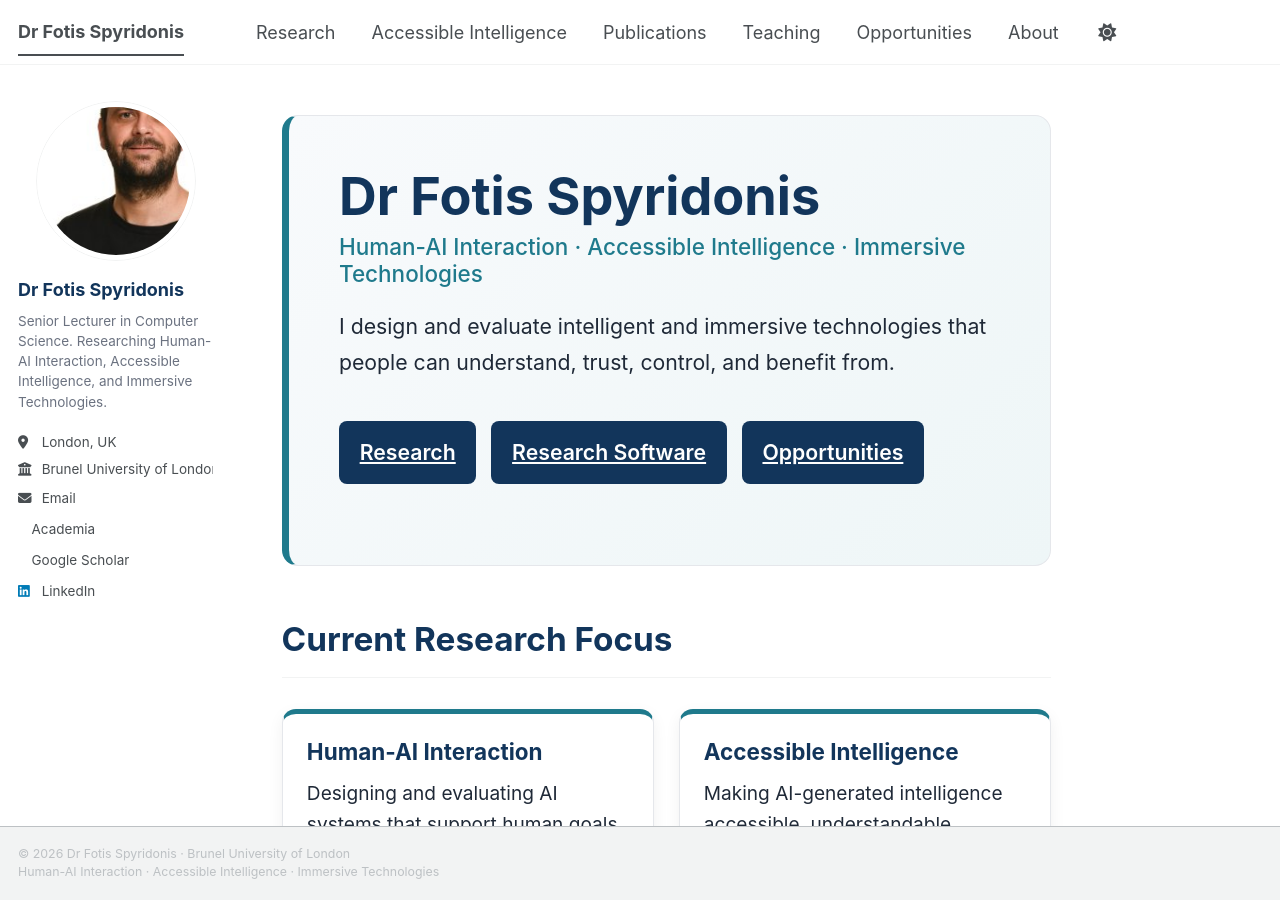
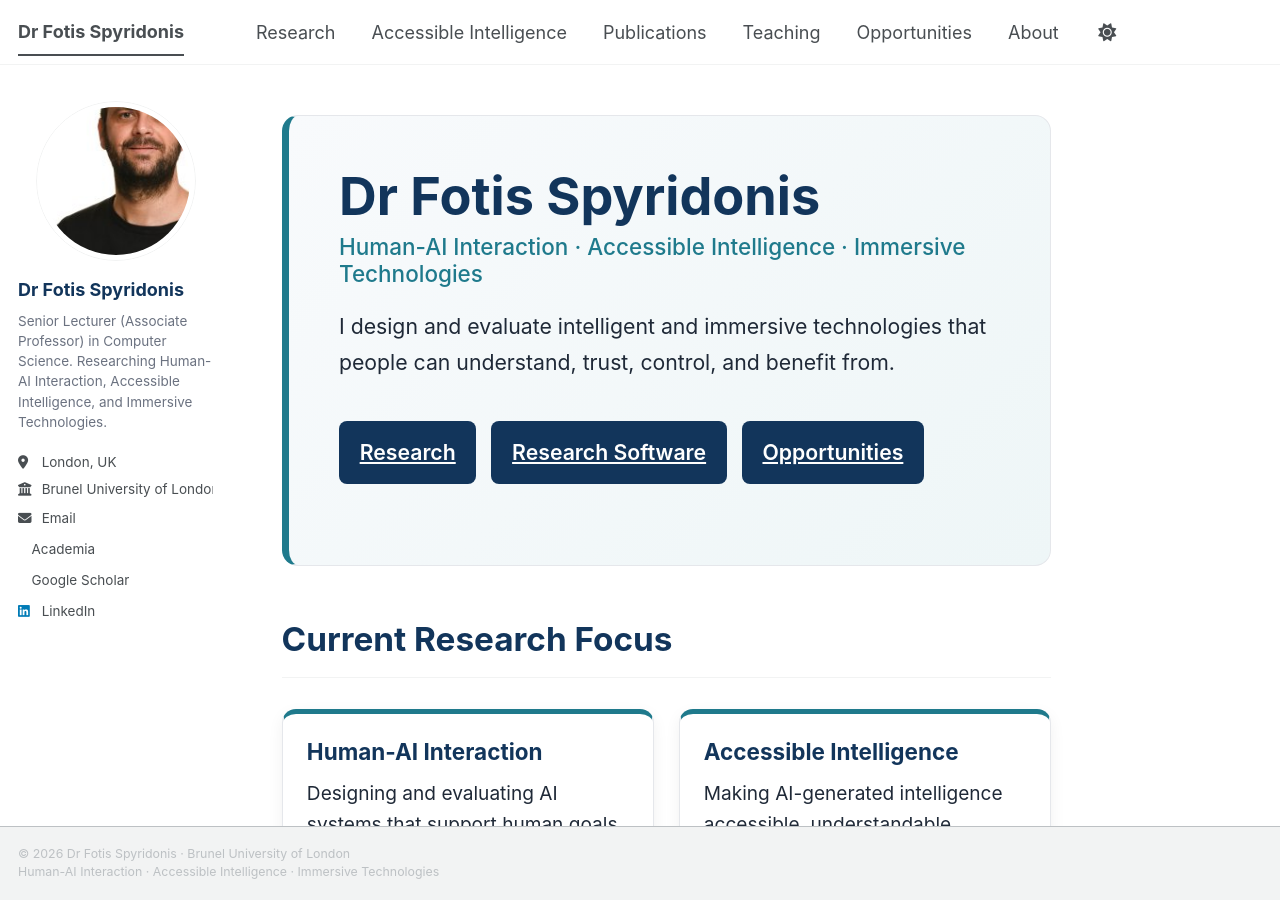
Before and after one commit to fotios-spyridonis/fotios-spyridonis.github.io, a Jekyll site: the page built from _pages/home.md, in a window 1280 px wide and 900 px high. Built offline with Jekyll 4.4.1, drawn with Linux system fonts in a browser that asks for light colours; a style sheet for code colours, icons or effects is not loaded.

Commit message:
Update _config.yml

```diff
--- a/_config.yml
+++ b/_config.yml
@@ -11,8 +11,8 @@ locale                   : "en-UK"
 site_theme               : "default" # The available themes options are "default", "air", "sunrise", "mint", "dirt" and "contrast"
 title                    : "Dr Fotis Spyridonis"
 title_separator          : "-"
-name                     : &name "Your Name"
-description              : &description "Human-AI Interaction • Human-centred AI • Accessible Intelligence • XR Accessibility"   # Update this with a general description of your site, this is the default if not overridden by a page
+name                     : &name "Dr Fotios Spyridonis"
+description              : &description "Senior Lecturer (Associate Professor) in Computer Science at Brunel University of London. Research in Human-AI Interaction, Accessible Intelligence, accessibility, immersive technologies, and intelligent interactive systems."   # Update this with a general description of your site, this is the default if not overridden by a page
 url                      : https://fotios-spyridonis.com # The base hostname & protocol for your site e.g. "https://[your GitHub username].github.io",
                                                            # or if you already have some other page hosted on Github then use "https://[your GitHub username].github.io/[Your Repo Name]"
 baseurl                  : "" # the subpath of your site, e.g. "/blog"
@@ -26,7 +26,7 @@ author:
   avatar           : "profile.jpg"
   name             : "Dr Fotis Spyridonis"
   pronouns         : # example: "she/her"
-  bio              : "Senior Lecturer in Computer Science. Researching Human-AI Interaction, Accessible Intelligence, and Immersive Technologies."
+  bio              : "Senior Lecturer (Associate Professor) in Computer Science. Researching Human-AI Interaction, Accessible Intelligence, and Immersive Technologies."
   location         : "London, UK"
   employer         : "Brunel University of London"
   uri              : # URL
```
